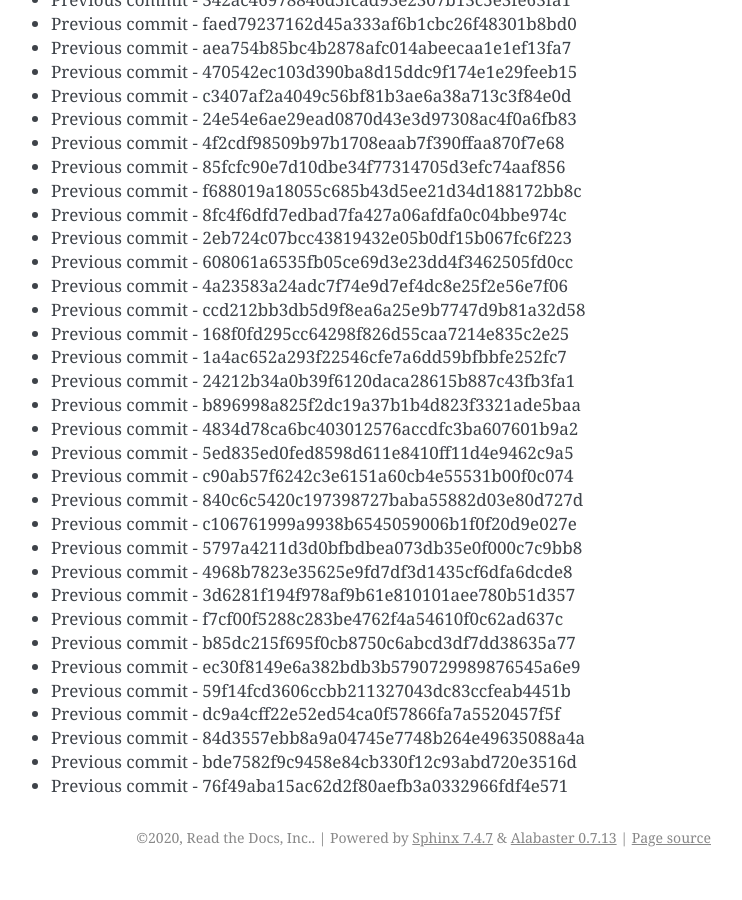
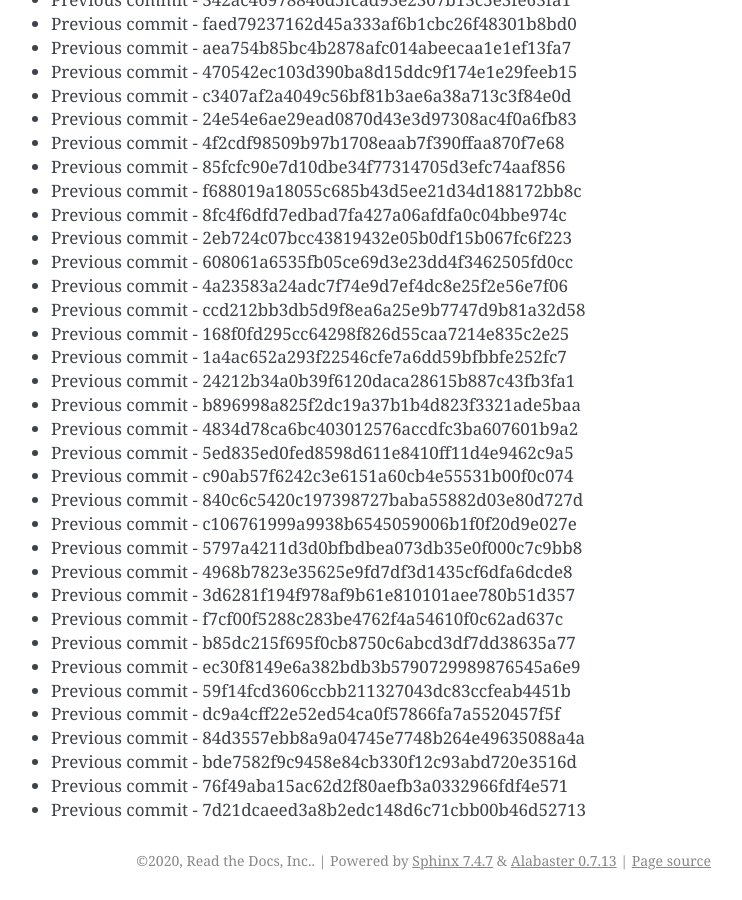
Before and after one commit to readthedocs/rtd-git-stresstest, a Sphinx documentation site: the page built from docs/updates.rst, in a window 1280 px wide and 900 px high, scrolled down 8627 px. Shown: the whole window, without its empty margins (399-1141 px from the left). Built offline with Sphinx 7.4.7, drawn with Linux system fonts in a browser that asks for light colours; before the commit the page ends 9504 px from its top, so only the background shows below that.

Commit message:
Generating commit from previous: 7d21dcaeed3a8b2edc148d6c71cbb00b46d52713

```diff
--- a/docs/updates.rst
+++ b/docs/updates.rst
@@ -394,3 +394,4 @@ It can be tested for any performance characteristics.
 * Previous commit - 84d3557ebb8a9a04745e7748b264e49635088a4a
 * Previous commit - bde7582f9c9458e84cb330f12c93abd720e3516d
 * Previous commit - 76f49aba15ac62d2f80aefb3a0332966fdf4e571
+* Previous commit - 7d21dcaeed3a8b2edc148d6c71cbb00b46d52713
```
